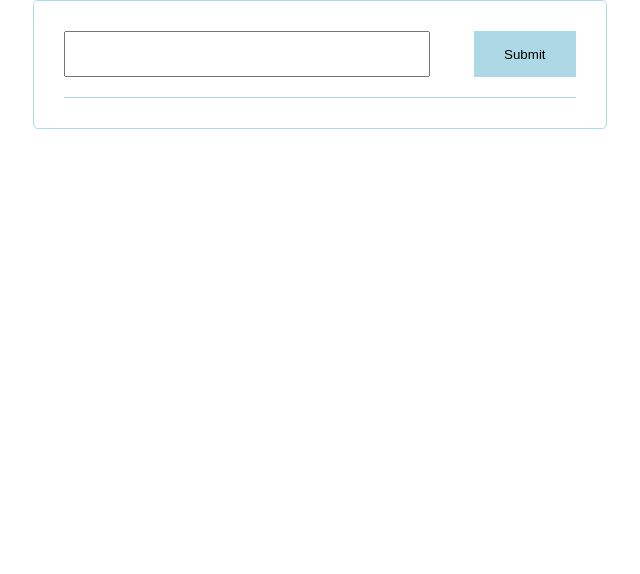
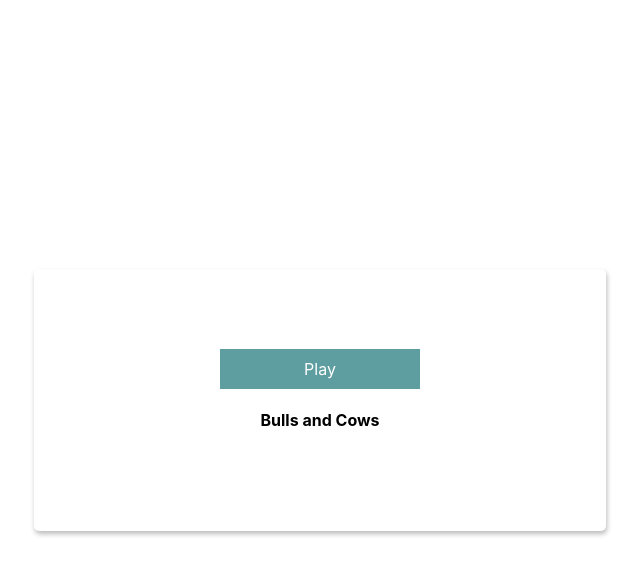
Before and after one commit to suman7063/bulls-cows, a React (Create React App) app: page / in a window 1280 px wide. Shown: the top 574 px of the page, without its empty margins (320-960 px from the left). Built offline with nearby package versions, Linux system fonts and the light colour scheme.

Commit message:
add images

```diff
--- a/src/App.css
+++ b/src/App.css
@@ -1,3 +1,36 @@
+
+
+.main-container{
+  display: flex;
+  flex-direction: column;
+  justify-content: center;
+  align-items: center;
+  height: 100vh;
+}
+.play-container{
+  width: 40%;
+  border-radius: 5px;
+  box-shadow: 1px 3px 5px 0 rgb(51 49 49 / 33%);
+  background-color: #fff;
+  text-align: center;
+  padding: 80px 30px;
+  margin: auto;
+}
+.welcome{
+  text-align: center;
+}
+
+.play{
+  background-color: cadetblue;
+  width: 200px;
+  height: 40px;
+  text-align: center;
+  display: flex;
+  align-items: center;
+  justify-content: center;
+  margin: auto;
+  color: #fff;
+}
 .App {
   font-family: sans-serif;
   text-align: center;
@@ -20,6 +53,7 @@
   width: 20%;
   background-color: lightblue;
   border: 1px solid lightblue;
+  text-align: center;
 }
 .row {
   width: 100%;
@@ -42,10 +76,21 @@
   text-align: left;
   color: red;
 }
+.loser{
+  width: 100%;
+  margin-top: 40px;
+}
+.word{
+  color: #fff;
+  margin-top: -50px;
+}
 
 @media only screen and (max-width: 778px) {
   .App {
     padding: 30px 10px;
     width: 90%;
   }
+  .play-container{
+    width: 70%;
+  }
 }
--- a/src/App.js
+++ b/src/App.js
@@ -1,6 +1,7 @@
 import { useState } from "react";
 import "./App.css";
-
+import loser from './img/loser.png'
+import winner from './img/winner.png'
 const random = [
   "like",
   "lift",
@@ -110,9 +111,11 @@ export default function App() {
   const [value, setValue] = useState("");
   const [error, setError] = useState("");
   const [isValid, setIsValid] = useState(false);
+  const [open,setOpen]=useState(false)
   const [list, setList] = useState([
     { inputValue: "", bull: 0, cow: 0, show: false }
   ]);
+
 
   function IsValidJSONString(str) {
     const reg = /^[a-z,\s]{4}$/;
@@ -135,6 +138,7 @@ export default function App() {
   }
 
   const handleChange = (e) => {
+    setOpen(true)
     setValue(e.target.value.toLowerCase());
     const valid = IsValidJSONString(e.target.value.toLowerCase());
 
@@ -148,6 +152,7 @@ export default function App() {
   };
 
   const handleSubmit = () => {
+    setOpen(true)
     if (isValid) {
       let bCount = 0;
       let cCount = 0;
@@ -195,8 +200,21 @@ export default function App() {
     }
   };
   return (
-    <div className="App">
-      <div onSubmit={handleSubmit} className="input-main">
+    <>
+    {!open &&(
+    <div className="main-container" style={{display: open ? "none":"flex"}}>
+    <div className="play-container">
+      <div className="play"  onClick={()=>{setOpen(true)}}>Play</div>
+      <h4>Bulls and Cows</h4>
+    </div>
+
+    </div>
+    )}
+
+    {open && (  <>
+      <h1 className="welcome">Welcome</h1>
+      <div className="App">
+      <div className="input-main">
         <input
           type="text"
           value={value}
@@ -205,15 +223,18 @@ export default function App() {
           maxLength="4"
         />
         <input
-          type="submit"
           value="Submit"
           onClick={handleSubmit}
           className="button"
         />
       </div>
       <div className="error">{error}</div>
-      {list.map((content, index) => (
+      {
+        list.length<=10 ? list.map((content, index) => (
         <>
+        {
+          content.bull === 4 ? <div><img src={winner} alt="winner" className="loser"/><p className="word">Word was <span style={{color:"red"}}>{arr}</span></p></div>:
+
           <div className="row">
             {content.show && (
               <>
@@ -224,8 +245,17 @@ export default function App() {
               </>
             )}
           </div>
+        }
         </>
-      ))}
+      )):
+      <div>
+        <img src={loser} alt="loser" className="loser"/>
+        <p className="word">Word was <span style={{color:"red"}}>{arr}</span></p>
+      </div>
+      }
     </div>
+    </>
+    )}
+    </>
   );
 }
```
Also changed, not shown: src/img/loser.png (added), 1 other file (tests, documents, lock files or other folders).
